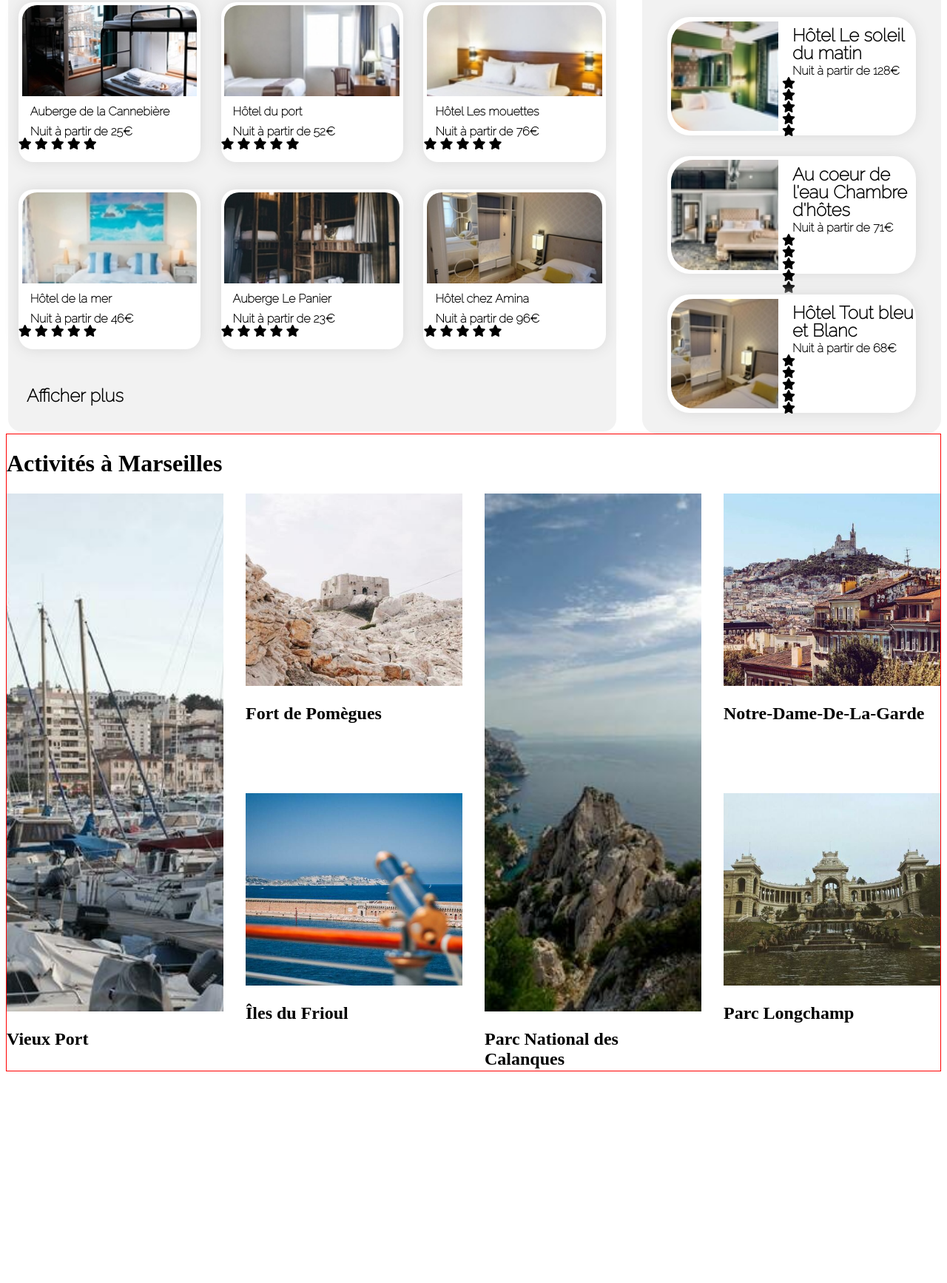
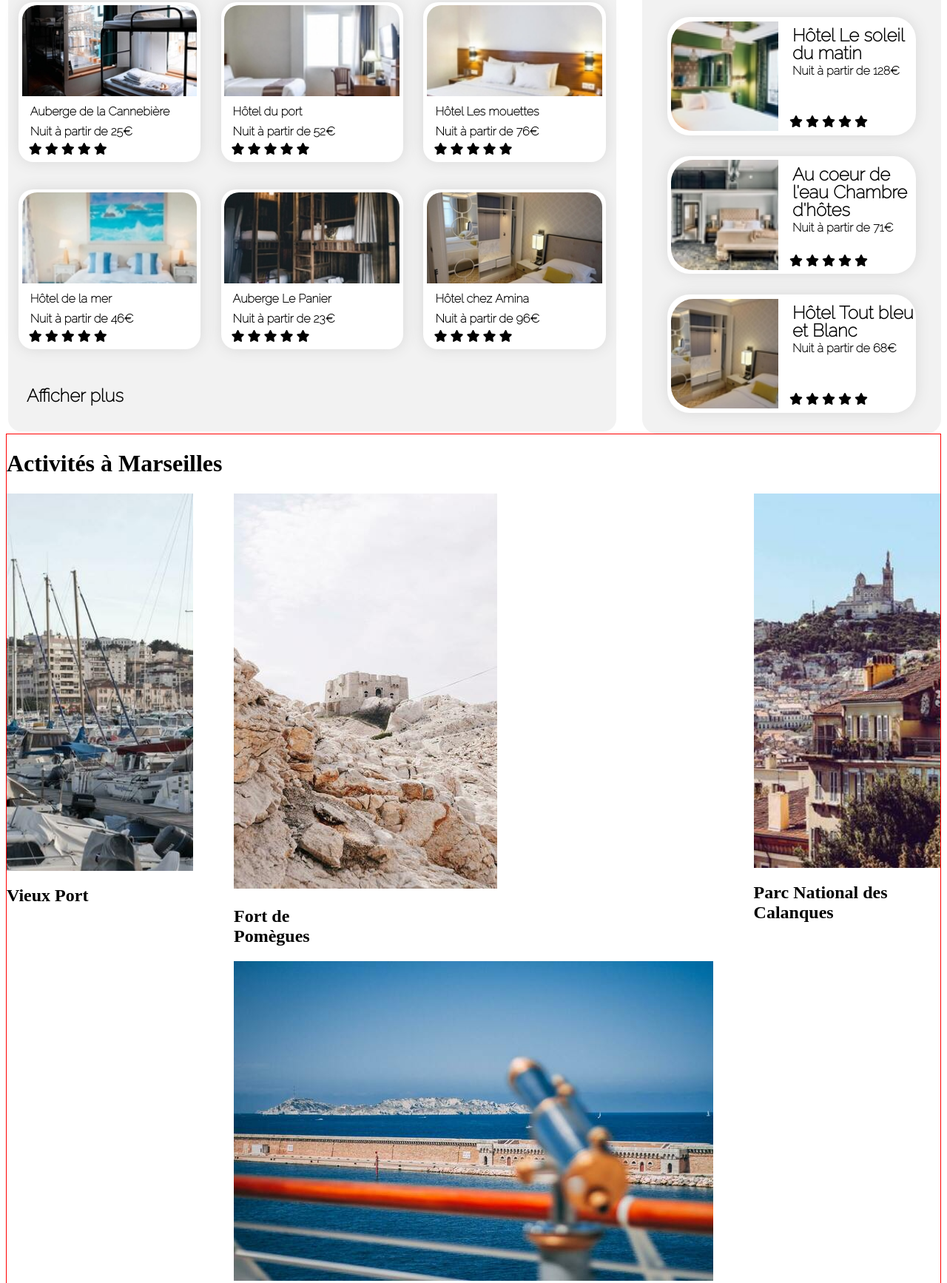
Before and after one commit to jerem492/JeremyBlouin_2_15022021, a plain HTML site: page projet_2.html in a window 1280 px wide. Shown: the part 445-2179 px from the top of the page at 74% size. Before the commit the page ends 1901 px from the top, so only its background shows below. Drawn offline with Linux system fonts and the light colour scheme.

Commit message:
mise en place activites marseilles

```diff
--- a/projet_2.css
+++ b/projet_2.css
@@ -233,11 +233,14 @@ button
     margin-bottom: 37px;
     background-color: white;
     box-shadow: 0 0 19px #D8D8D8;
+    position: relative;
 }
 
-.etoiles
+.carte .etoiles
 {
-    position: relative;
+    position: absolute;
+    bottom: 8px;
+    left: 14px;
 }
 
 .carte h2
@@ -326,6 +329,14 @@ button
     display: flex;
     border-radius: 30px;
     box-shadow: 0 0 19px #D8D8D8;
+    position: relative;
+}
+
+.carte_pop .etoiles
+{
+    position: absolute;
+    top: 133px;
+    left: 165px;
 }
 
 .chambre
@@ -370,103 +381,46 @@ button
 
 #activites_marseilles
 {
-    display: grid;
-    grid-template-columns: 1fr 1fr 1fr 1fr;
-    grid-template-rows: 50px 375px 375px;
-    grid-column-gap: 30px;
-    grid-row-gap: 30px;
-    border: solid red 1px;
+    border: red solid 1px;
 }
 
-.titre_activites
+.conteneur_activites
 {
-    grid-column-start: 1;
-    grid-column-end: 5;
+    display: flex;
+    flex-wrap: wrap;
+    justify-content: space-between;
 }
 
-.vieux_port
+.grande_image
 {
-    grid-column-start: 1;
-    grid-row-start: 2;
-    grid-row-end: 4;
+    display: flex;
+    flex-direction: column;
+    width: 20%;
+    height: 600px;
 }
 
-.photo_vieux_port img
+.grande_image img
 {
     width: 100%;
-    height: 700px;
+    height: 85%;
 }
 
-.jpg
+.grande_image .jpg
 {
     object-fit: cover;
 }
 
-.fort_de_pomegues
+.pomegues
 {
-     grid-column-start: 2;
-     grid-row-start: 2;
-     grid-row-end: 4;
+    width: 20%;
 }
 
- .photo_fort img
+.frioul
 {
-    width: 100%;
-    height: 260px;
+    width: 20%;
 }
 
- .iles_du_frioul
+.notre_dame_longchamp
 {
-     grid-column-start: 2;
-     grid-row-start: 3;
-     grid-row-end: 4;
+    width: 20%;
 }
-
- .photos_iles img
- {
-     width: 100%;
-     height: 260px;
- }
-
- .calanques
- {
-     grid-column-start: 3;
-     grid-column-end: 4;
-     grid-row-start: 2;
-     grid-row-end: 4;
- }
-
- .photo_calanques img
- {
-     width: 100%;
-     height: 700px;
- }
-
- .notre_dame
- {
-     grid-column-start: 4;
-     grid-column-end: 5;
-     grid-row-start: 2;
-     grid-row-end: 3;
- }
-
- .photo_notre_dame img
- {
-     width: 100%;
-     height: 260px;
- }
-
-
- .longchamp
- {
-     grid-column-start: 4;
-     grid-column-end: 5;
-     grid-row-start: 3;
-     grid-row-end: 4;
- }
-
- .photo_longchamp img
- {
-     width: 100%;
-     height: 260px;
- }
--- a/projet_2.html
+++ b/projet_2.html
@@ -95,11 +95,13 @@
                         </div>
                         <h2>Hôtel du port</h2>
                         <p>Nuit à partir de 52€</p>
+                        <div class="etoiles">
                             <i class="fas fa-star"></i>
                             <i class="fas fa-star"></i>
                             <i class="fas fa-star"></i>
                             <i class="fas fa-star"></i>
                             <i class="fas fa-star"></i>
+                        </div>
                     </article>
                     <article class="carte">
                         <div class="photo_chambre">
@@ -107,11 +109,13 @@
                         </div>
                         <h2>Hôtel Les mouettes</h2>
                         <p>Nuit à partir de 76€</p>
+                        <div class="etoiles">
                             <i class="fas fa-star"></i>
                             <i class="fas fa-star"></i>
                             <i class="fas fa-star"></i>
                             <i class="fas fa-star"></i>
                             <i class="fas fa-star"></i>
+                        </div>
                     </article>
                     <article class="carte">
                         <div class="photo_chambre">
@@ -119,11 +123,13 @@
                         </div>
                         <h2>Hôtel de la mer</h2>
                         <p>Nuit à partir de 46€</p>
-                        <i class="fas fa-star"></i>
-                        <i class="fas fa-star"></i>
-                        <i class="fas fa-star"></i>
-                        <i class="fas fa-star"></i>
-                        <i class="fas fa-star"></i>
+                        <div class="etoiles">
+                            <i class="fas fa-star" class="bleu"></i>
+                            <i class="fas fa-star" class="bleu"></i>
+                            <i class="fas fa-star" class="bleu"></i>
+                            <i class="fas fa-star" class="grise"></i>
+                            <i class="fas fa-star" class="grise"></i>
+                        </div>
                     </article>
                     <article class="carte">
                         <div class="photo_chambre">
@@ -131,11 +137,13 @@
                         </div>
                         <h2>Auberge Le Panier</h2>
                         <p>Nuit à partir de <strong>23€</strong></p>
-                        <i class="fas fa-star"></i>
-                        <i class="fas fa-star"></i>
-                        <i class="fas fa-star"></i>
-                        <i class="fas fa-star"></i>
-                        <i class="fas fa-star"></i>
+                        <div class="etoiles">
+                            <i class="fas fa-star" class="bleu"></i>
+                            <i class="fas fa-star" class="bleu"></i>
+                            <i class="fas fa-star" class="bleu"></i>
+                            <i class="fas fa-star" class="bleu"></i>
+                            <i class="fas fa-star" class="grise"></i>
+                        </div>
                     </article>
                     <article class="carte">
                         <div class="photo_chambre">
@@ -143,11 +151,13 @@
                         </div>
                         <h2>Hôtel chez Amina</h2>
                         <p>Nuit à partir de 96€</p>
-                        <i class="fas fa-star"></i>
-                        <i class="fas fa-star"></i>
-                        <i class="fas fa-star"></i>
-                        <i class="fas fa-star"></i>
-                        <i class="fas fa-star"></i>
+                        <div class="etoiles">
+                            <i class="fas fa-star" class="bleu"></i>
+                            <i class="fas fa-star" class="bleu"></i>
+                            <i class="fas fa-star" class="bleu"></i>
+                            <i class="fas fa-star" class="bleu"></i>
+                            <i class="fas fa-star" class="bleu"></i>
+                        </div>
                     </article>
                 </aside>
                 <span class="plus"><h2>Afficher plus</h2></span>
@@ -169,11 +179,13 @@
                         <div class="texte">
                             <h2>Hôtel Le soleil du matin</h2>
                             <p>Nuit à partir de 128€</p>
-                            <i class="fas fa-star"></i>
-                            <i class="fas fa-star"></i>
-                            <i class="fas fa-star"></i>
-                            <i class="fas fa-star"></i>
-                            <i class="fas fa-star"></i>
+                            <div class="etoiles">
+                                <i class="fas fa-star" class="bleu"></i>
+                                <i class="fas fa-star" class="bleu"></i>
+                                <i class="fas fa-star" class="bleu"></i>
+                                <i class="fas fa-star" class="bleu"></i>
+                                <i class="fas fa-star" class="bleu"></i>
+                            </div>
                         </div>
                     </article>
                     <article class="carte_pop">
@@ -183,11 +195,13 @@
                         <div class="texte">
                             <h2>Au coeur de l'eau Chambre d'hôtes</h2>
                             <p>Nuit à partir de 71€</p>
-                            <i class="fas fa-star"></i>
-                            <i class="fas fa-star"></i>
-                            <i class="fas fa-star"></i>
-                            <i class="fas fa-star"></i>
-                            <i class="fas fa-star"></i>
+                            <div class="etoiles">
+                                <i class="fas fa-star" class="bleu"></i>
+                                <i class="fas fa-star" class="bleu"></i>
+                                <i class="fas fa-star" class="bleu"></i>
+                                <i class="fas fa-star" class="bleu"></i>
+                                <i class="fas fa-star" class="grise"></i>
+                            </div>
                         </div>
                     </article>
                     <article class="carte_pop">
@@ -197,11 +211,13 @@
                         <div class="texte">
                             <h2>Hôtel Tout bleu et Blanc</h2>
                             <p>Nuit à partir de 68€</p>
-                            <i class="fas fa-star"></i>
-                            <i class="fas fa-star"></i>
-                            <i class="fas fa-star"></i>
-                            <i class="fas fa-star"></i>
-                            <i class="fas fa-star"></i>
+                            <div class="etoiles">
+                                <i class="fas fa-star" class="bleu"></i>
+                                <i class="fas fa-star" class="bleu"></i>
+                                <i class="fas fa-star" class="bleu"></i>
+                                <i class="fas fa-star" class="bleu"></i>
+                                <i class="fas fa-star" class="grise"></i>
+                            </div>
                         </div>
                     </article>
                 </aside>
@@ -209,55 +225,35 @@
         </div>
 
         <div id="activites_marseilles">
-            <div class="titre_activites">
             <h1>Activités à Marseilles</h1>
-            </div>
-            <div class="vieux_port">
-                <div class="photo_vieux_port">
+            <div class="conteneur_activites">
+                <div class="grande_image">
                     <img src="Projet 2 - Reservia/images/activites/4_small/reno-laithienne-QUgJhdY5Fyk-unsplash.jpg" class="jpg">
-                </div>
-                <div class="nom">
                     <h2>Vieux Port</h2>
                 </div>
-            </div>
-            <div class="fort_de_pomegues">
-                <div class="photo_fort">
+                <div>
+                    <div class="pomegues">
                         <img src="Projet 2 - Reservia/images/activites/4_small/paul-hermann-QFTrLdQIRhI-unsplash.jpg" class="jpg">
-                </div>
-                <div class="nom">
                         <h2>Fort de Pomègues</h2>
                     </div>
-            </div>
-            <div class="iles_du_frioul">
-                <div class="photos_iles">
+                    <div class="frioul">
                         <img src="Projet 2 - Reservia/images/activites/4_small/kevin-hikari-rV_Qd1l-VXg-unsplash.jpg" class="jpg">
-                </div>
-                <div class="nom">
                         <h2>Îles du Frioul</h2>
                     </div>
                 </div>
-            <div class="calanques">
-                <div class="photo_calanques">
-                    <img src="Projet 2 - Reservia/images/activites/4_small/kilyan-sockalingum-NR8-cBCN3aI-unsplash.jpg" class="jpg">
-                </div>
-                <div class="nom">
+                <div class="grande_image">
+                    <img src="Projet 2 - Reservia/images/activites/4_small/florian-wehde-xW9e8gdotxI-unsplash.jpg" class="jpg">
                     <h2>Parc National des Calanques</h2>
                 </div>
+                <div>
+                    <div class="notre_dame_longchamp">
+                        <img src="Projet 2 - Reservia/images/activites/4_small/kilyan-sockalingum-NR8-cBCN3aI-unsplash.jpg" class="jpg">
+                        <h2>Notre-Dame-de-la-Garde</h2>
                     </div>
-            <div class="notre_dame">
-                <div class="photo_notre_dame">
-                    <img src="Projet 2 - Reservia/images/activites/4_small/florian-wehde-xW9e8gdotxI-unsplash.jpg" class="jpg">
+                    <div class="notre_dame_longchamp">
+                        <img src="Projet 2 - Reservia/images/activites/4_small/lena-paulin-wH2-EJoDcV0-unsplash.jpg" class="jpg">
+                        <h2>Longchamp</h2>
                     </div>
-                <div class="nom">
-                    <h2>Notre-Dame-De-La-Garde</h2>
-                </div>
-            </div>
-            <div class="longchamp">
-                <div class="photo_longchamp">
-                    <img src="Projet 2 - Reservia/images/activites/4_small/lena-paulin-wH2-EJoDcV0-unsplash.jpg" class="jpg">
-                </div>
-                <div class="nom">
-                    <h2>Parc Longchamp</h2>
                 </div>
             </div>
         </div>
```
Lines whose indentation alone changed are shown as unchanged.
